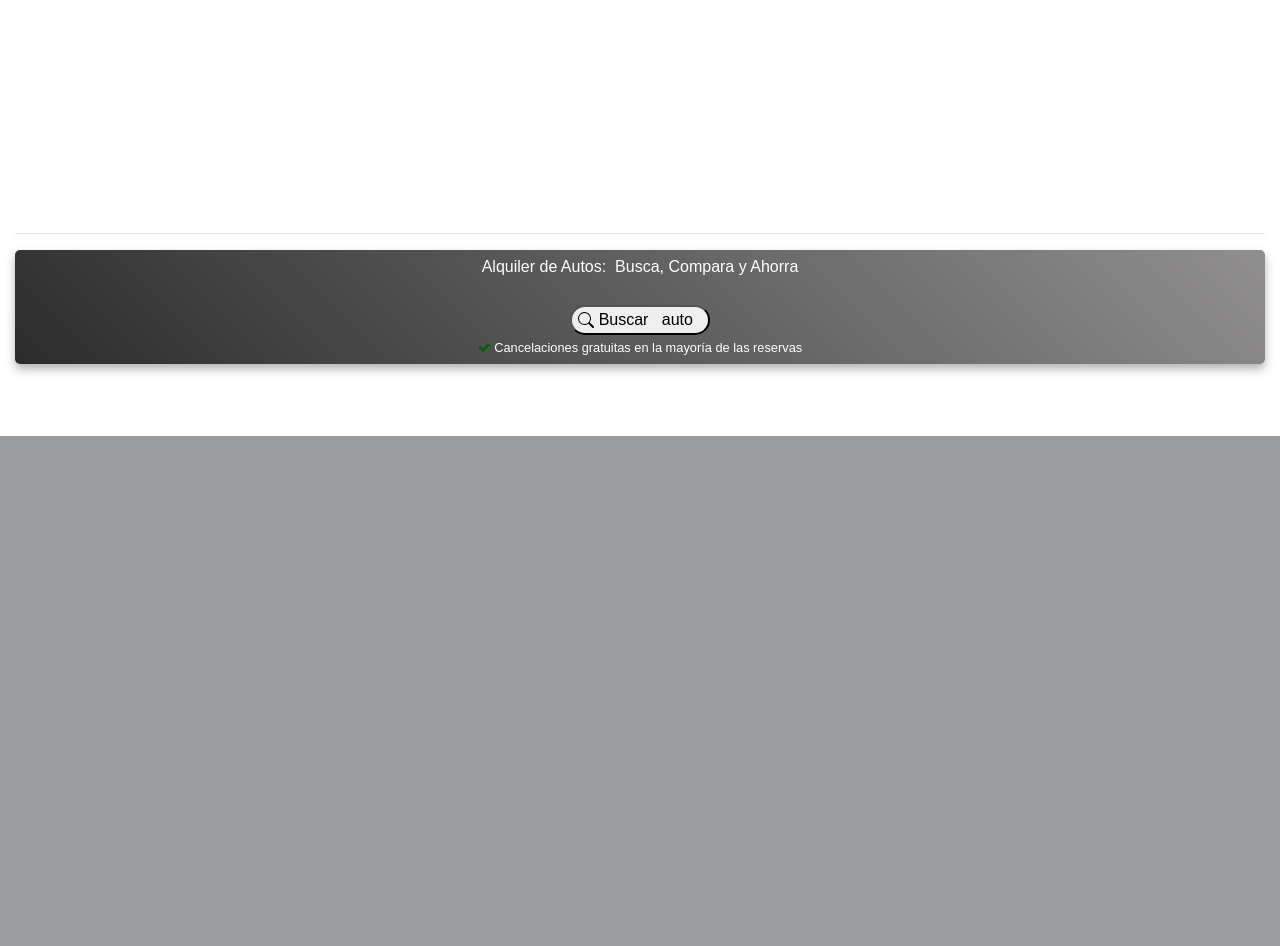
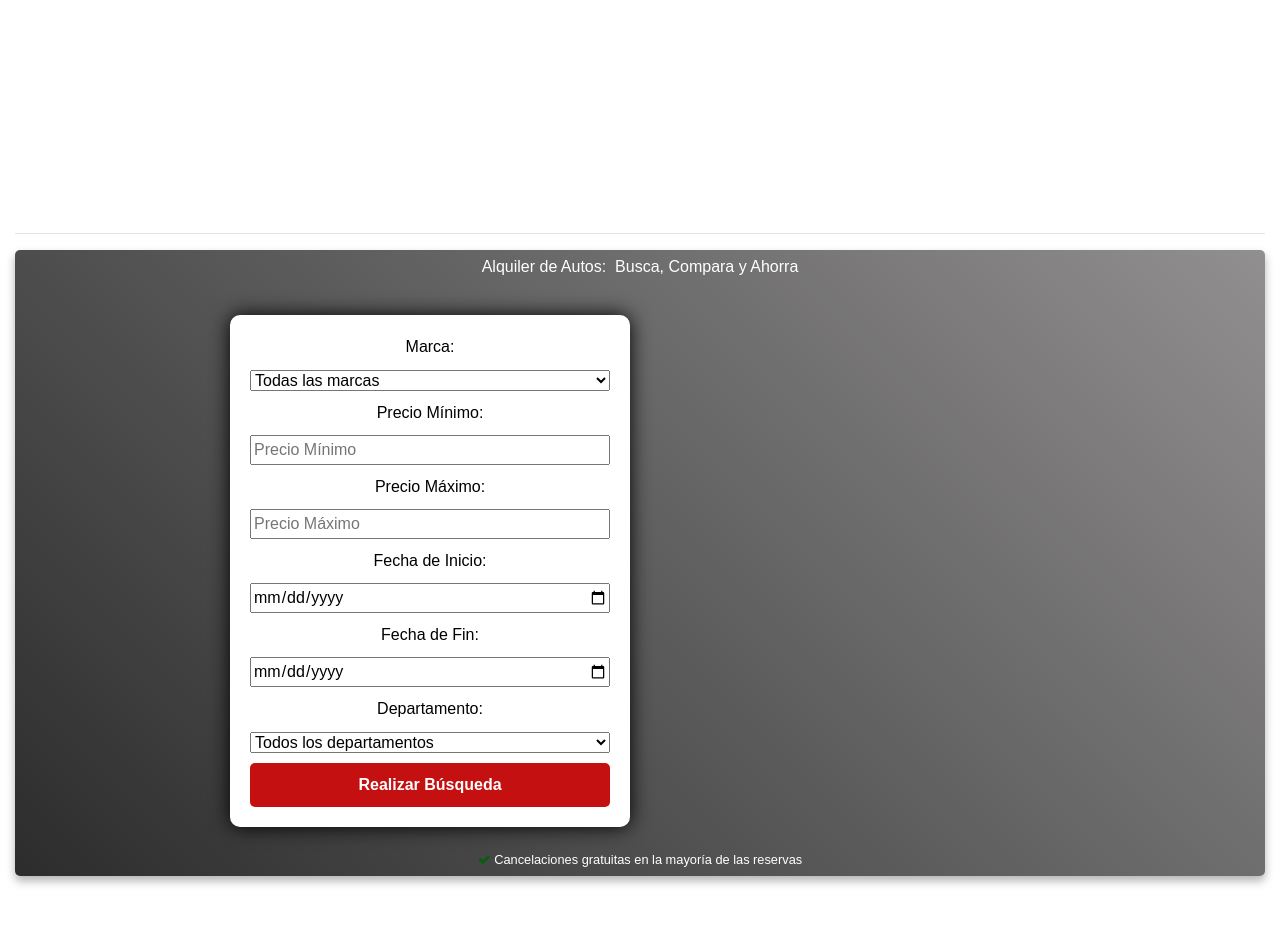
Before and after one commit to nachofen/rent_agile, a Flask app: page / in a window 1280 px wide. Shown: the part 1085-2031 px from the top of the page. Before the commit the page ends 1521 px from the top, so only its background shows below. Run offline with Flask 3, Linux system fonts and the light colour scheme; data that the repository does not hold is empty; some libraries are stand-ins or nearby versions; some web fonts are replaced.

Commit message:
search panel filters in constru

```diff
--- a/website/static/css/style.css
+++ b/website/static/css/style.css
@@ -519,76 +519,66 @@ body.fondo-agregar-auto  {
   align-items: center;
   justify-content: center;
 }
-#overlay {
-  position: fixed;
-  top: 0;
-  left: 0;
-  width: 100%;
-  height: 100%;
-  background-color: rgba(0, 0, 0, 0.5); /* Fondo semitransparente */
-  display: none;
-}
 
 #overlay-text {
   font-size: 24px;
   padding: 10px;
 }
-/* Estilo filtro pop-up home */
 
 
-#filtersPopup {
-  display: none;
-  z-index: 1000;
+
+/* Estilos para el panel de búsqueda */
+
+.filter-panel {
+  background-color: white;
+  border-radius: 10px;
+  box-shadow: 0 0 20px black;
+  padding: 20px;
+  width: 80%;
+  margin: 20px auto;
+  display: flex;
+  flex-wrap: wrap;
+  flex-direction: row;
+  max-width: 400px;
 }
 
-.custom-alert {
-  position: fixed;
-  top: 0;
-  left: 0;
-  right: 0;
-  bottom: 0;
-  background-color: rgba(0, 0, 0, 0.5);
-  display: flex;
-  justify-content: center;
-  align-items: flex-start;
-  z-index: 9999;
+/* Estilos para los campos de filtro */
+.filter-panel label,
+.filter-panel input,
+.filter-panel select {
+  width: 100%;
+  margin-bottom: 10px;
+  font-size: 16px;
+  color: black;
 }
 
-
-.custom-alert-content {
-  background-color: rgba(255, 255, 255, 0.8); /* Fondo semitransparente */
-  border-radius: 10px;
-  padding: 20px;
-  text-align: center;
-  box-shadow: 0 0 10px rgba(0, 0, 0, 0.2);
-  position: relative;
-  margin-top: 100px;
-  max-width: 680px;
-  width: 80%;
-  left: 0;
-  right: 0;
-  margin-left: auto;
-  margin-right: auto;
-}
-
-/* Botones dentro de la alerta personalizada */
-.custom-alert-content button {
-  margin-top: 10px;
-  padding: 10px 20px;
+/* Estilos para el botón de búsqueda */
+.filter-panel button {
+  width: 100%;
+  padding: 10px;
   background-color: rgb(196, 16, 16);
   border: 0;
   border-radius: 5px;
   cursor: pointer;
   font-weight: bold;
-  color: #ffffff;
+  color: white;
   text-decoration: none;
-  margin-right: 10px;
 }
 
-/* Estilo de botones al pasar el mouse */
-.custom-alert-content button:hover {
+/* Estilo al pasar el mouse sobre el botón de búsqueda */
+.filter-panel button:hover {
   background-color: black;
 }
+
+/* Media queries para hacer responsive el diseño */
+@media screen and (max-width: 768px) {
+  .filter-panel {
+    width: 90%;
+  }
+}
+
+
+
 
 
 /* Estilo para la pagina Resultados - re size imgs*/
--- a/website/templates/index.html
+++ b/website/templates/index.html
@@ -62,45 +62,11 @@
                 <div style="display: flex; justify-content: center;">
                   <section id="seccionalquilar"></section>
                    <!-- Boton buscar auto svg lupa symbol -->
-                  <button id="openFiltersButton" class="openFiltersButton">
-                      <svg xmlns="http://www.w3.org/2000/svg" width="16" height="16" fill="currentColor" class="bi bi-search" viewBox="0 0 16 16">
-                          <path d="M11.742 10.344a6.5 6.5 0 1 0-1.397 1.398h-.001c.03.04.062.078.098.115l3.85 3.85a1 1 0 0 0 1.415-1.414l-3.85-3.85a1.007 1.007 0 0 0-.115-.1zM12 6.5a5.5 5.5 0 1 1-11 0 5.5 5.5 0 0 1 11 0z"/>
-                      </svg>
-                      &nbsp;Buscar &nbsp; auto &nbsp;
-                  </button>
-              </div>
-                <small><i class="fa fa-check"></i> Cancelaciones gratuitas en la mayoría de las reservas</small>
-            </div>
 
-        <!-- cards autos publicados disponibles -->
-  <div class="cardsgallery" id="autoContainer">
-    {% for auto in autos %}
-      {% if auto.imagenes_auto %}
-        <div class="auto">
-          <a href="/ver-vehiculo/{{ auto.id_auto }}">
-            <div class="auto-inner">
-              <div class="auto-front">
-                <img src="{{ auto.imagenes_auto[0].url }}" alt="{{ auto.marca }} {{ auto.modelo }}">
-              </div>
-              <div class="auto-back">
-                <h2>Rent Agile</h2>
-                <p>{{ auto.marca }} {{ auto.modelo }}</p>
-                <p>Precio: {{ auto.tarifa }}$</p>
-              </div>
-            </div>
-          </a>
-        </div>
-      {% endif %}
-    {% endfor %}
-  </div>
 
-  <br><br> <br>
-
-  <!-- Popup de filtros (inicialmente oculto) -->
-  <div id="filtersPopup" class="popup custom-alert">
-    <div class="custom-alert-content">
-        <h2>Filtros</h2>
-        <div id="linea1">
+                      <!-- Filtro panel (inicialmente visible y fijo) -->
+  <div id="filtersPanel" class="filter-panel">
+    <div class="filter-panel-content">
       <label for="filtroMarca">Marca:</label>
       <select id="filtroMarca">
         <option value="todas">Todas las marcas</option>
@@ -148,23 +114,15 @@
                 <option value="toyota">Toyota</option>
                 <option value="volkswagen">Volkswagen</option>
                 <option value="volvo">Volvo</option>
-                <!-- Agrega más opciones de marca según tus datos -->
       </select>
-            <!-- Filtro de Precio Mínimo -->
       <label for="precioMinimo">Precio Mínimo:</label>
       <input type="number" id="precioMinimo" placeholder="Precio Mínimo">
-            <!-- Filtro de Precio Máximo -->
       <label for="precioMaximo">Precio Máximo:</label>
       <input type="number" id="precioMaximo" placeholder="Precio Máximo">
-        </div>
-        <div id="linea2">
-            <!-- Filtro de búsqueda por fechas -->
       <label for="fechaInicio">Fecha de Inicio:</label>
       <input type="date" id="fechaInicio">
-
       <label for="fechaFin">Fecha de Fin:</label>
       <input type="date" id="fechaFin">
-
       <label for="filtroDepto">Departamento:</label>
       <select id="filtroDepto">
              <option value="todos">Todos los departamentos</option>
@@ -188,30 +146,40 @@
                 <option value="tacuarembo">Tacuarembó</option>
                 <option value="treinta-y-tres">Treinta y Tres</option>
       </select>
+      <button id="searchButton" class="custom-search-button">Realizar Búsqueda</button>
+
     </div>
-        <button id="searchButton">Realizar Búsqueda</button>
-        <a href="/"><button>Cancelar Búsqueda</button></a>
-        <div id="overlay" class="overlay"></div>
+  </div>
+    <hr>
+              </div>
+                <small><i class="fa fa-check"></i> Cancelaciones gratuitas en la mayoría de las reservas</small>
             </div>
 
+        <!-- cards autos publicados disponibles -->
+  <div class="cardsgallery" id="autoContainer">
+    {% for auto in autos %}
+      {% if auto.imagenes_auto %}
+        <div class="auto">
+          <a href="/ver-vehiculo/{{ auto.id_auto }}">
+            <div class="auto-inner">
+              <div class="auto-front">
+                <img src="{{ auto.imagenes_auto[0].url }}" alt="{{ auto.marca }} {{ auto.modelo }}">
+              </div>
+              <div class="auto-back">
+                <h2>Rent Agile</h2>
+                <p>{{ auto.marca }} {{ auto.modelo }}</p>
+                <p>Precio: {{ auto.tarifa }}$</p>
+              </div>
+            </div>
+          </a>
+        </div>
+      {% endif %}
+    {% endfor %}
+  </div>
+
+  <br><br> <br>
   <script>
-   function openFiltersPopup() {
-  var popup = document.getElementById('filtersPopup');
-  var overlay = document.getElementById('overlay');
-  popup.style.display = 'block';
-  overlay.style.display = 'block';
-}
-
-function closeFiltersPopup() {
-  var popup = document.getElementById('filtersPopup');
-  var overlay = document.getElementById('overlay');
-  popup.style.display = 'none';
-  overlay.style.display = 'none';
-}
-
-    var openButton = document.getElementById('openFiltersButton');
-    openButton.addEventListener('click', openFiltersPopup);
-
+    // Función para abrir el panel de filtros
     var searchButton = document.getElementById('searchButton');
     searchButton.addEventListener('click', function() {
         var precioMinimo = document.getElementById('precioMinimo').value;
@@ -220,14 +188,15 @@ function closeFiltersPopup() {
         var fechaFin = document.getElementById('fechaFin').value;
         var filtroMarca = document.getElementById('filtroMarca').value;
         var filtroDepto = document.getElementById('filtroDepto').value;
+
         // Construye la URL con los parámetros de filtro
         var url = '/resultados/?precioMinimo=' + precioMinimo + '&precioMaximo=' + precioMaximo + '&fechaInicio=' + fechaInicio + '&fechaFin=' + fechaFin + '&marca=' + filtroMarca + '&depto=' + filtroDepto;
 
+        // Redirecciona a la URL construida
+        window.location.href = url;
     });
+</script>
 
-    var overlay = document.getElementById('overlay');
-    overlay.addEventListener('click', closeFiltersPopup);
-  </script>
       <!-- Footer -->
       <footer class="footer">
         <p>Conduciendo hacia tus sueños desde 2023 </p>
```
Lines whose indentation alone changed are shown as unchanged.
